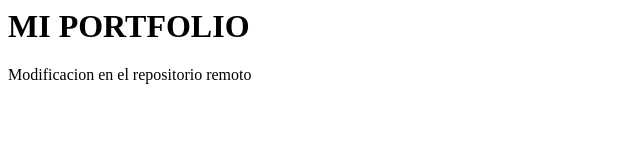
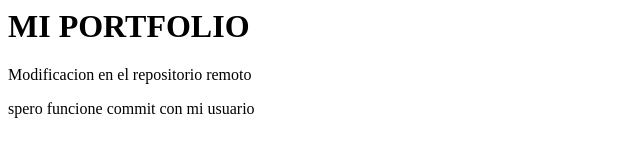
Before and after one commit to uruguey/Portfolio-FrontEnd, a plain HTML site: page index.html in a window 1280 px wide. Shown: the whole page, without its empty margins (0-640 px from the left). Drawn offline with Linux system fonts and the light colour scheme.

Commit message:
Probando2

```diff
--- a/index.html
+++ b/index.html
@@ -1,2 +1,3 @@
 <h1>MI PORTFOLIO</h1>
 <p>Modificacion en el repositorio remoto</p>
+<p>spero funcione commit con mi usuario</p>
```
